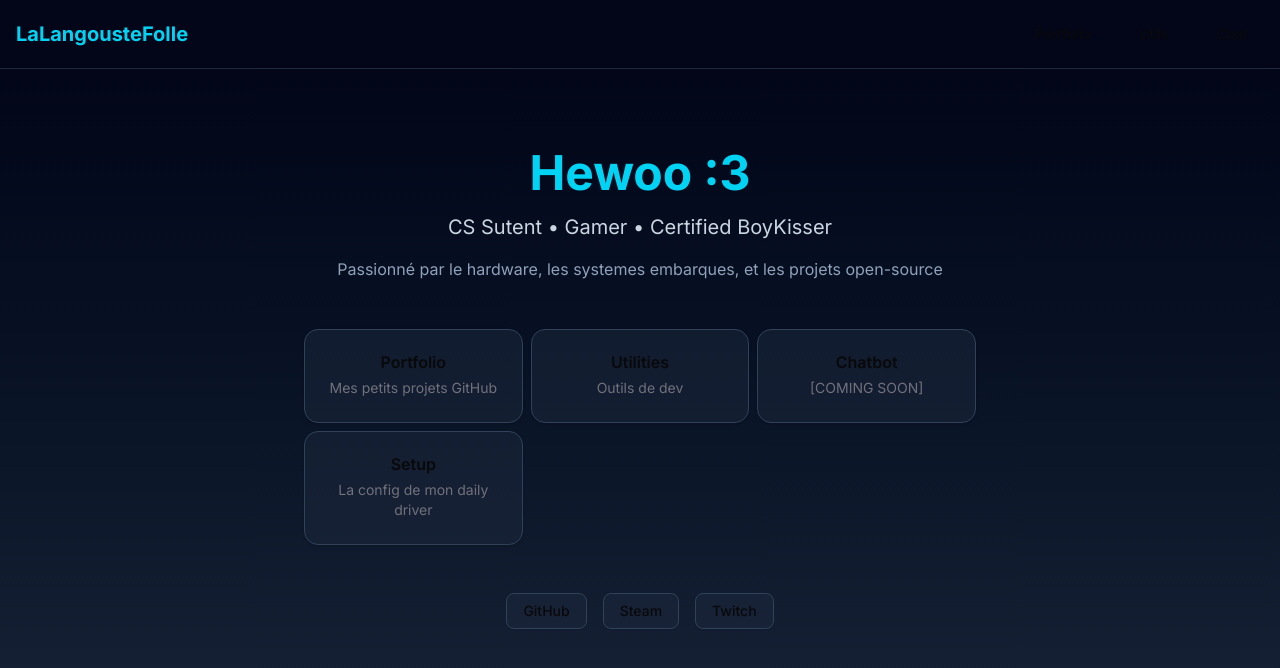
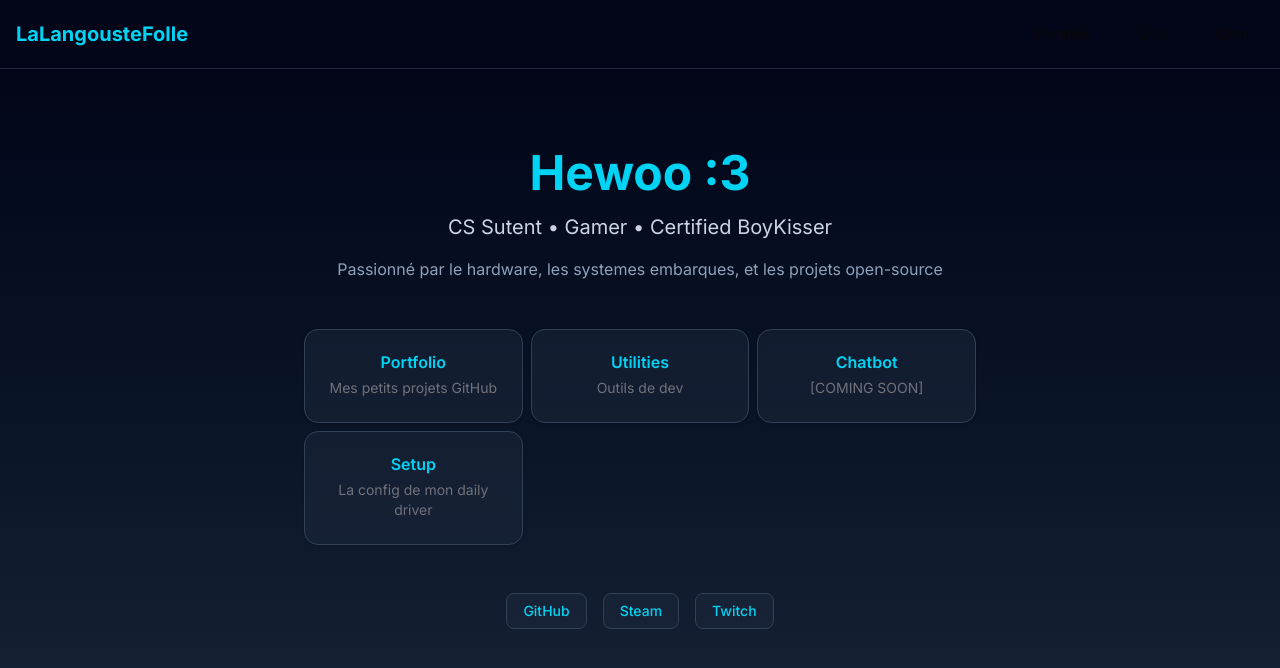
Before and after one commit to LaLangousteFolle/project-website, a Next.js app: page / in a window 1280 px wide. Shown: the top 668 px of the page. Built offline with nearby package versions, Linux system fonts and the light colour scheme.

Commit message:
Highlight titles and social links in cyan
Add text-cyan-400 to CardTitle and social anchor elements. Reformat JSX
(multiline props) and clean up minor whitespace.

```diff
--- a/app/page.tsx
+++ b/app/page.tsx
@@ -31,7 +31,7 @@ export default function Home() {
             <Link href="/portfolio">
               <Card className="bg-slate-800/50 border-slate-700 hover:border-cyan-400 cursor-pointer transition">
                 <CardHeader>
-                  <CardTitle>Portfolio</CardTitle>
+                  <CardTitle className="text-cyan-400">Portfolio</CardTitle>
                   <CardDescription>Mes petits projets GitHub</CardDescription>
                 </CardHeader>
               </Card>
@@ -40,7 +40,7 @@ export default function Home() {
             <Link href="/utils">
               <Card className="bg-slate-800/50 border-slate-700 hover:border-cyan-400 cursor-pointer transition">
                 <CardHeader>
-                  <CardTitle>Utilities</CardTitle>
+                  <CardTitle className="text-cyan-400">Utilities</CardTitle>
                   <CardDescription>Outils de dev</CardDescription>
                 </CardHeader>
               </Card>
@@ -49,7 +49,7 @@ export default function Home() {
             <Link href="/chat">
               <Card className="bg-slate-800/50 border-slate-700 hover:border-cyan-400 cursor-pointer transition">
                 <CardHeader>
-                  <CardTitle>Chatbot</CardTitle>
+                  <CardTitle className="text-cyan-400">Chatbot</CardTitle>
                   <CardDescription>[COMING SOON]</CardDescription>
                 </CardHeader>
               </Card>
@@ -58,8 +58,10 @@ export default function Home() {
             <Link href="/setup">
               <Card className="bg-slate-800/50 border-slate-700 hover:border-cyan-400 cursor-pointer transition">
                 <CardHeader>
-                  <CardTitle>Setup</CardTitle>
-                  <CardDescription>La config de mon daily driver</CardDescription>
+                  <CardTitle className="text-cyan-400">Setup</CardTitle>
+                  <CardDescription>
+                    La config de mon daily driver
+                  </CardDescription>
                 </CardHeader>
               </Card>
             </Link>
@@ -67,8 +69,13 @@ export default function Home() {
 
           {/* Social Links */}
           <div className="flex justify-center gap-4 mt-12">
-            <Button className="bg-slate-800/50 border-slate-700 hover:border-cyan-400 cursor-pointer transition"asChild variant="outline">
+            <Button
+              className="bg-slate-800/50 border-slate-700 hover:border-cyan-400 cursor-pointer transition"
+              asChild
+              variant="outline"
+            >
               <a
+                className="text-cyan-400"
                 href="https://github.com/LaLangousteFolle"
                 target="_blank"
                 rel="noopener noreferrer"
@@ -76,8 +83,13 @@ export default function Home() {
                 GitHub
               </a>
             </Button>
-            <Button className="bg-slate-800/50 border-slate-700 hover:border-cyan-400 cursor-pointer transition" asChild variant="outline">
+            <Button
+              className="bg-slate-800/50 border-slate-700 hover:border-cyan-400 cursor-pointer transition"
+              asChild
+              variant="outline"
+            >
               <a
+                className="text-cyan-400"
                 href="https://steamcommunity.com/id/lehomard/"
                 target="_blank"
                 rel="noopener noreferrer"
@@ -85,8 +97,13 @@ export default function Home() {
                 Steam
               </a>
             </Button>
-              <Button className="bg-slate-800/50 border-slate-700 hover:border-cyan-400 cursor-pointer transition" asChild variant="outline">
+            <Button
+              className="bg-slate-800/50 border-slate-700 hover:border-cyan-400 cursor-pointer transition"
+              asChild
+              variant="outline"
+            >
               <a
+                className="text-cyan-400"
                 href="https://www.twitch.tv/lalangoustefolle"
                 target="_blank"
                 rel="noopener noreferrer"
```
Lines whose indentation alone changed are shown as unchanged.
